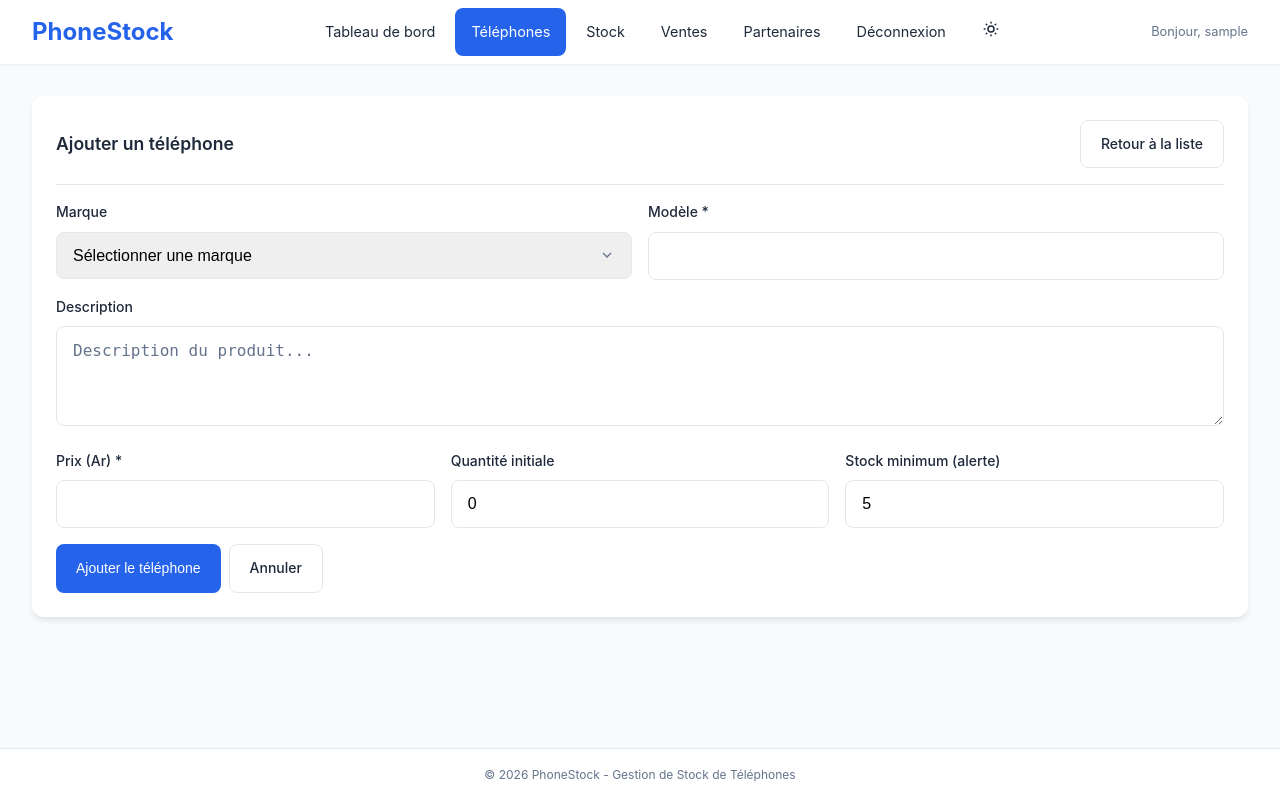
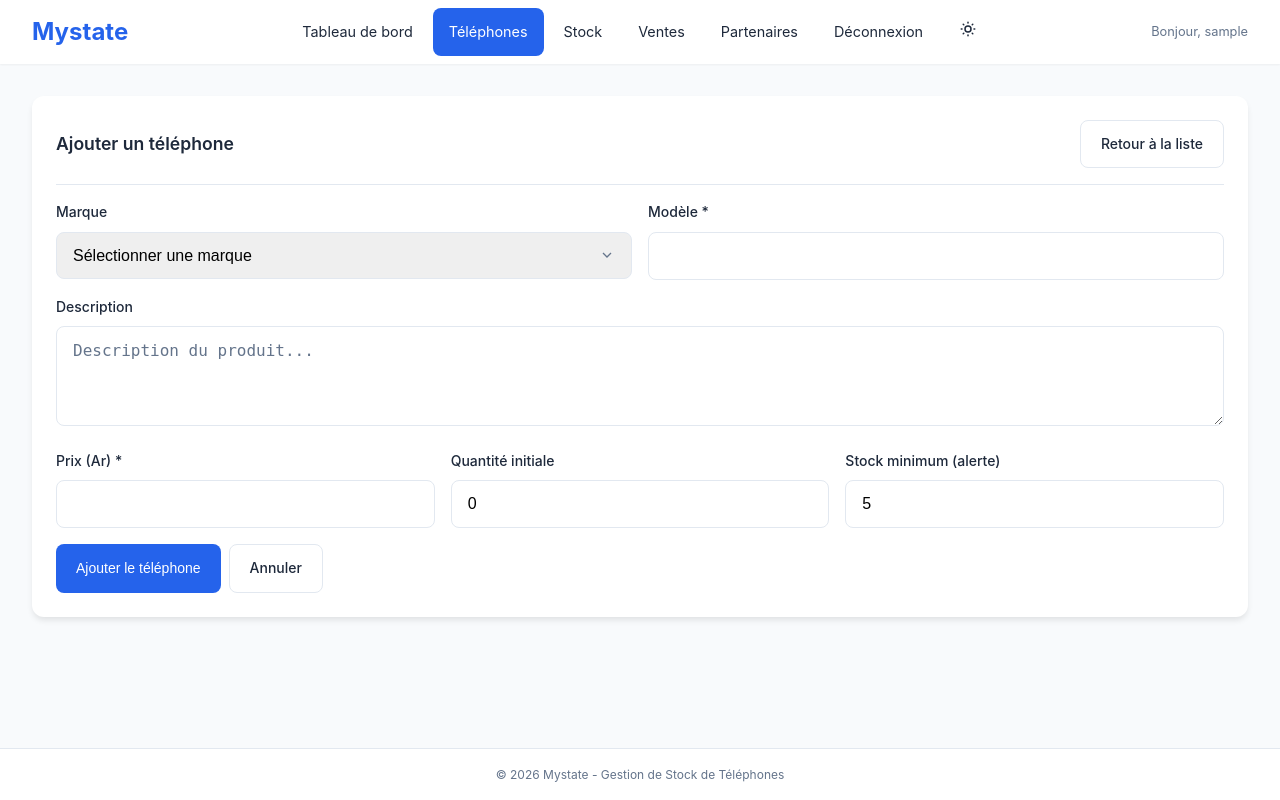
Before and after one commit to Ghost3o0/toto, a PHP site: page /pages/phones/add.php in a window 1280 px wide. Run offline with PHP 8.4, Linux system fonts and the light colour scheme; the visitor is signed in with stand-in values (Sample User, id 1); data that the repository does not hold is empty; some libraries are stand-ins or nearby versions.

Commit message:
rename: PhoneStock -> Mystate across all pages
Co-Authored-By: Claude Opus 4.6 <noreply@anthropic.com>

```diff
--- a/debug.php
+++ b/debug.php
@@ -3,7 +3,7 @@
  * Page de diagnostic - À SUPPRIMER après déploiement
  */
 
-echo "<h1>Diagnostic PhoneStock</h1>";
+echo "<h1>Diagnostic Mystate</h1>";
 
 echo "<h2>1. Version PHP</h2>";
 echo "<p>" . phpversion() . "</p>";
--- a/includes/footer.php
+++ b/includes/footer.php
@@ -1,7 +1,7 @@
     </main>
 
     <footer class="footer">
-        <p>&copy; <?= date('Y') ?> PhoneStock - Gestion de Stock de Téléphones</p>
+        <p>&copy; <?= date('Y') ?> Mystate - Gestion de Stock de Téléphones</p>
     </footer>
 
     <script src="https://cdn.jsdelivr.net/npm/chart.js"></script>
--- a/includes/header.php
+++ b/includes/header.php
@@ -11,8 +11,8 @@ $currentPage = basename($_SERVER['PHP_SELF'], '.php');
     <meta name="theme-color" content="#2563eb">
     <meta name="apple-mobile-web-app-capable" content="yes">
     <meta name="apple-mobile-web-app-status-bar-style" content="default">
-    <meta name="apple-mobile-web-app-title" content="PhoneStock">
-    <title><?= $pageTitle ?? 'Gestion de Stock' ?> - PhoneStock</title>
+    <meta name="apple-mobile-web-app-title" content="Mystate">
+    <title><?= $pageTitle ?? 'Gestion de Stock' ?> - Mystate</title>
     <link rel="stylesheet" href="/assets/css/style.css">
     <link rel="manifest" href="/manifest.json">
     <link rel="apple-touch-icon" href="/assets/icons/icon-192.png">
@@ -21,7 +21,7 @@ $currentPage = basename($_SERVER['PHP_SELF'], '.php');
     <?php if (isLoggedIn()): ?>
     <nav class="navbar">
         <div class="navbar-brand">
-            <a href="/pages/dashboard.php">PhoneStock</a>
+            <a href="/pages/dashboard.php">Mystate</a>
         </div>
         <button class="navbar-toggle" aria-label="Ouvrir le menu" aria-expanded="false">
             <svg width="22" height="22" viewBox="0 0 24 24" fill="none" stroke="currentColor" stroke-width="2" stroke-linecap="round" stroke-linejoin="round"><path d="M3 12h18M3 6h18M3 18h18"/></svg>
--- a/index.php
+++ b/index.php
@@ -1,6 +1,6 @@
 <?php
 /**
- * Point d'entrée de l'application PhoneStock
+ * Point d'entrée de l'application Mystate
  * Redirige vers la page appropriée
  */
 
--- a/offline.html
+++ b/offline.html
@@ -3,7 +3,7 @@
 <head>
     <meta charset="UTF-8">
     <meta name="viewport" content="width=device-width, initial-scale=1.0">
-    <title>Hors ligne - PhoneStock</title>
+    <title>Hors ligne - Mystate</title>
     <link rel="stylesheet" href="/assets/css/style.css">
     <style>
         .offline-container {
--- a/pages/login.php
+++ b/pages/login.php
@@ -29,14 +29,14 @@ if ($_SERVER['REQUEST_METHOD'] === 'POST') {
 <head>
     <meta charset="UTF-8">
     <meta name="viewport" content="width=device-width, initial-scale=1.0">
-    <title>Connexion - PhoneStock</title>
+    <title>Connexion - Mystate</title>
     <link rel="stylesheet" href="/assets/css/style.css">
 </head>
 <body>
     <div class="login-container">
         <div class="login-card">
             <div class="login-header">
-                <h1>PhoneStock</h1>
+                <h1>Mystate</h1>
                 <p>Connectez-vous pour accéder à la gestion de stock</p>
             </div>
 
--- a/pages/register.php
+++ b/pages/register.php
@@ -81,14 +81,14 @@ if ($_SERVER['REQUEST_METHOD'] === 'POST') {
 <head>
     <meta charset="UTF-8">
     <meta name="viewport" content="width=device-width, initial-scale=1.0">
-    <title>Créer un compte - PhoneStock</title>
+    <title>Créer un compte - Mystate</title>
     <link rel="stylesheet" href="/assets/css/style.css">
 </head>
 <body>
     <div class="login-container">
         <div class="login-card">
             <div class="login-header">
-                <h1>PhoneStock</h1>
+                <h1>Mystate</h1>
                 <p>Créer un nouveau compte</p>
             </div>
 
--- a/pages/sales/print.php
+++ b/pages/sales/print.php
@@ -83,7 +83,7 @@ foreach ($imeiRows as $r) {
 
     <div class="header">
         <div>
-            <h1>PhoneStock</h1>
+            <h1>Mystate</h1>
             <p class="company">Gestion de Stock de Téléphones</p>
         </div>
         <div style="text-align: right;">
```
Also changed, not shown: manifest.json.
